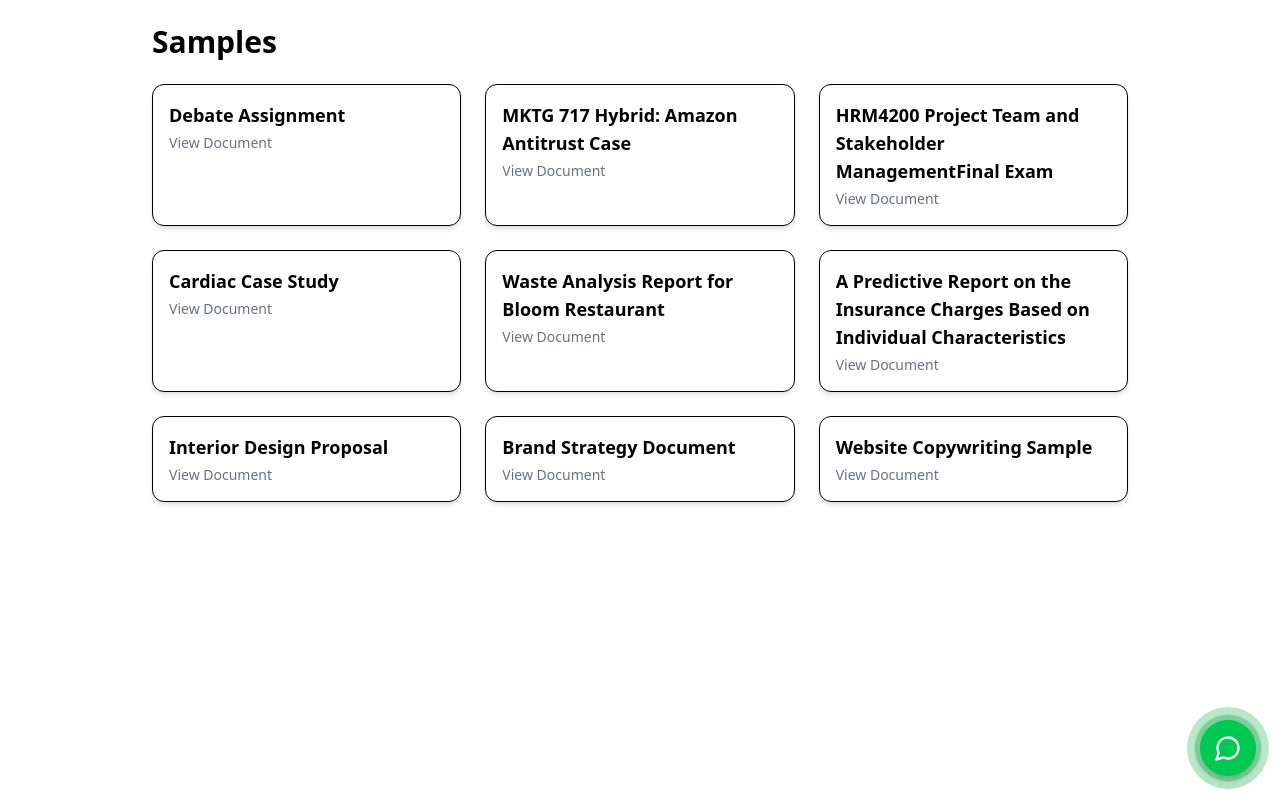
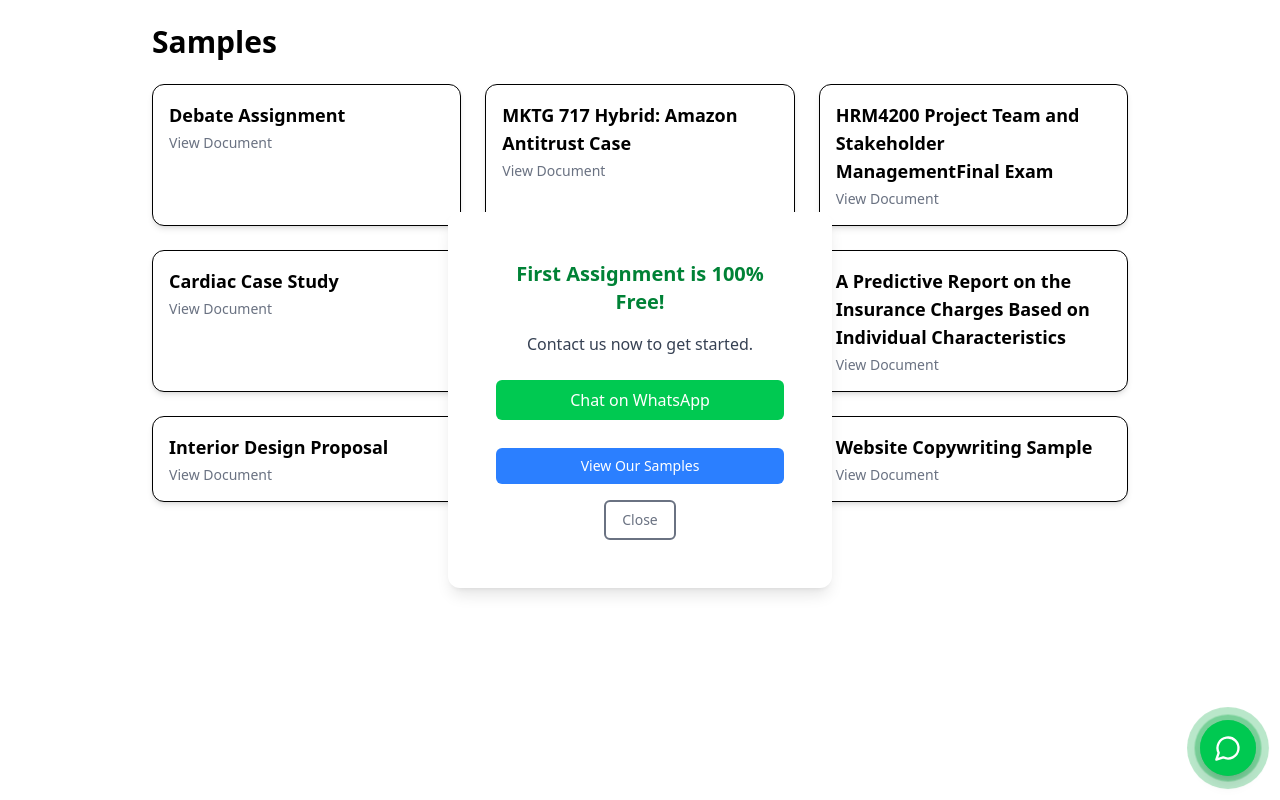
Before and after one commit to CGAJAY/Top-Tutors-, a Next.js app: page /samples in a window 1280 px wide. Built offline with nearby package versions, Linux system fonts and the light colour scheme.

Commit message:
Created splash model

```diff
--- /dev/null
+++ b/app/components/SplashModal.tsx
@@ -0,0 +1,47 @@
+// app/components/SplashModal.tsx
+"use client";
+
+import { useEffect, useState } from "react";
+import Link from "next/link";
+
+export default function SplashModal() {
+  const [show, setShow] = useState(false);
+
+  useEffect(() => {
+    const timer = setTimeout(() => setShow(true), 5000);
+    return () => clearTimeout(timer);
+  }, []);
+
+  if (!show) return null;
+
+  return (
+    <div className="fixed inset-0 z-50 flex items-center justify-center pointer-events-none">
+      <div className="bg-white p-12 rounded-xl text-center max-w-sm shadow-lg mx-auto pointer-events-auto">
+        <h2 className="text-xl font-bold mb-4 text-green-700">First Assignment is 100% Free!</h2>
+        <p className="mb-6 text-gray-700">Contact us now to get started.</p>
+        <div className="flex flex-col gap-3">
+          <a
+            href="https://wa.me/+254707919856?text=Hello%20Top%20Tutors!%20I%27m%20interested%20in%20assignment%20help."
+            target="_blank"
+            rel="noopener noreferrer"
+            className="bg-green-500 text-white py-2 px-4 rounded-md hover:bg-green-600"
+          >
+            Chat on WhatsApp
+          </a>
+          <Link
+            href="/samples"
+            className="mt-4 text-sm text-white rounded-md bg-blue-500 hover:bg-blue-700 py-2 px-4"
+          >
+            View Our Samples
+          </Link>
+        </div>
+        <button
+          onClick={() => setShow(false)}
+          className="mt-4 text-sm text-gray-500 border-2 hover:border-none hover:text-white rounded-md hover:bg-red-500 py-2 px-4"
+        >
+          Close
+        </button>
+      </div>
+    </div>
+  );
+}
--- a/app/layout.tsx
+++ b/app/layout.tsx
@@ -3,6 +3,7 @@ import type { Metadata } from "next";
 import { Inter } from "next/font/google";
 import "./globals.css";
 import WhatsAppButton from "./components/WhatsAppButton";
+import SplashModal from './components/SplashModal';
 
 const inter = Inter({
   subsets: ["latin"],
@@ -53,6 +54,7 @@ export default function RootLayout({
         <meta name="viewport" content="width=device-width, initial-scale=1.0" />
       </head>
       <body className={`${inter.variable} antialiased`}>
+        <SplashModal />
         {children}
         <WhatsAppButton />
       </body>
```
